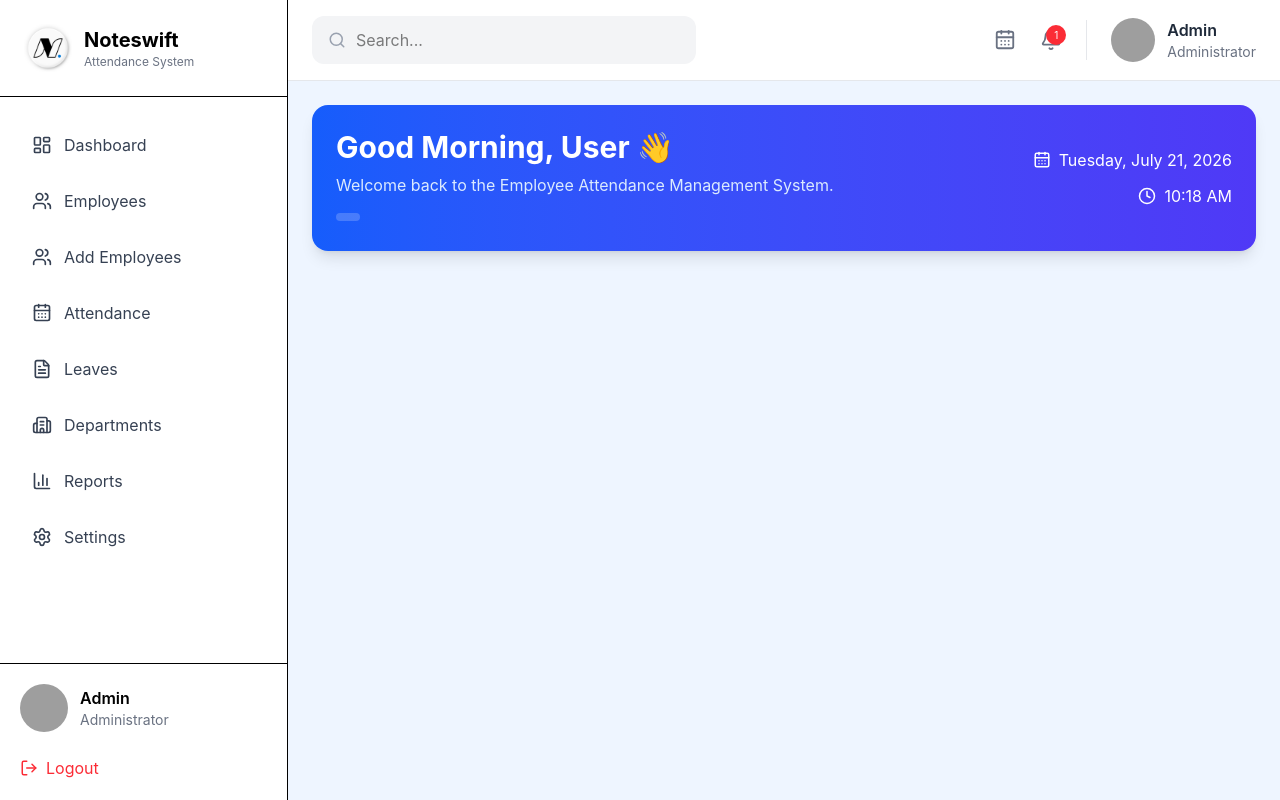
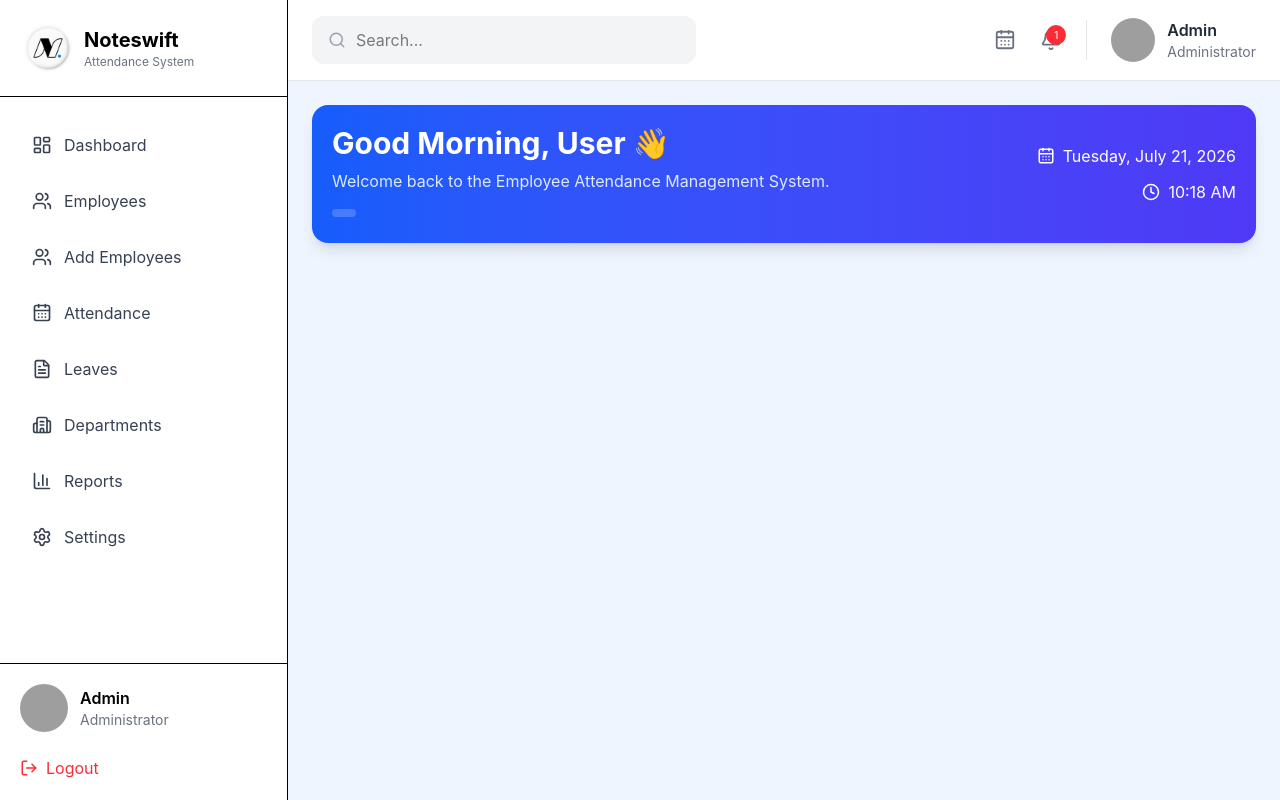
Before and after one commit to joshiaarshi9-cell/noteswift-frontend, a React (Vite) app: page /dashboard in a window 1280 px wide. Built offline with nearby package versions, Linux system fonts and the light colour scheme; grey boxes are pictures that could not be loaded.

Commit message:
structure managed aadi

```diff
--- a/src/components/dashboardCommon/WelcomeCard.jsx
+++ b/src/components/dashboardCommon/WelcomeCard.jsx
@@ -22,7 +22,7 @@ const WelcomeCard = ({ user }) => {
   };
 
   return (
-    <div className="bg-gradient-to-r from-blue-600 to-indigo-600 text-white rounded-2xl p-6 shadow-lg">
+    <div className="bg-gradient-to-r from-blue-600 to-indigo-600 text-white rounded-2xl p-5 shadow-lg">
       <div className="flex items-center justify-between flex-wrap gap-5">
         <div>
           <h2 className="text-3xl font-bold">
--- a/src/pages/employee/Employees.jsx
+++ b/src/pages/employee/Employees.jsx
@@ -9,4 +9,5 @@ const Employees = () => {
   )
 }
 
+
 export default Employees
--- a/src/routes/AppRoutes.jsx
+++ b/src/routes/AppRoutes.jsx
@@ -63,8 +63,10 @@ const AppRoutes = () => {
         {/* <Route path="/reports" element={<Reports />} /> */}
 
         {/* Settings */}
-        <Route path="/settings" element={<Settings />} />
       </Route>
+
+      <Route path="/settings" element={<Settings />} />
+
     </Routes>
   );
 };
```
